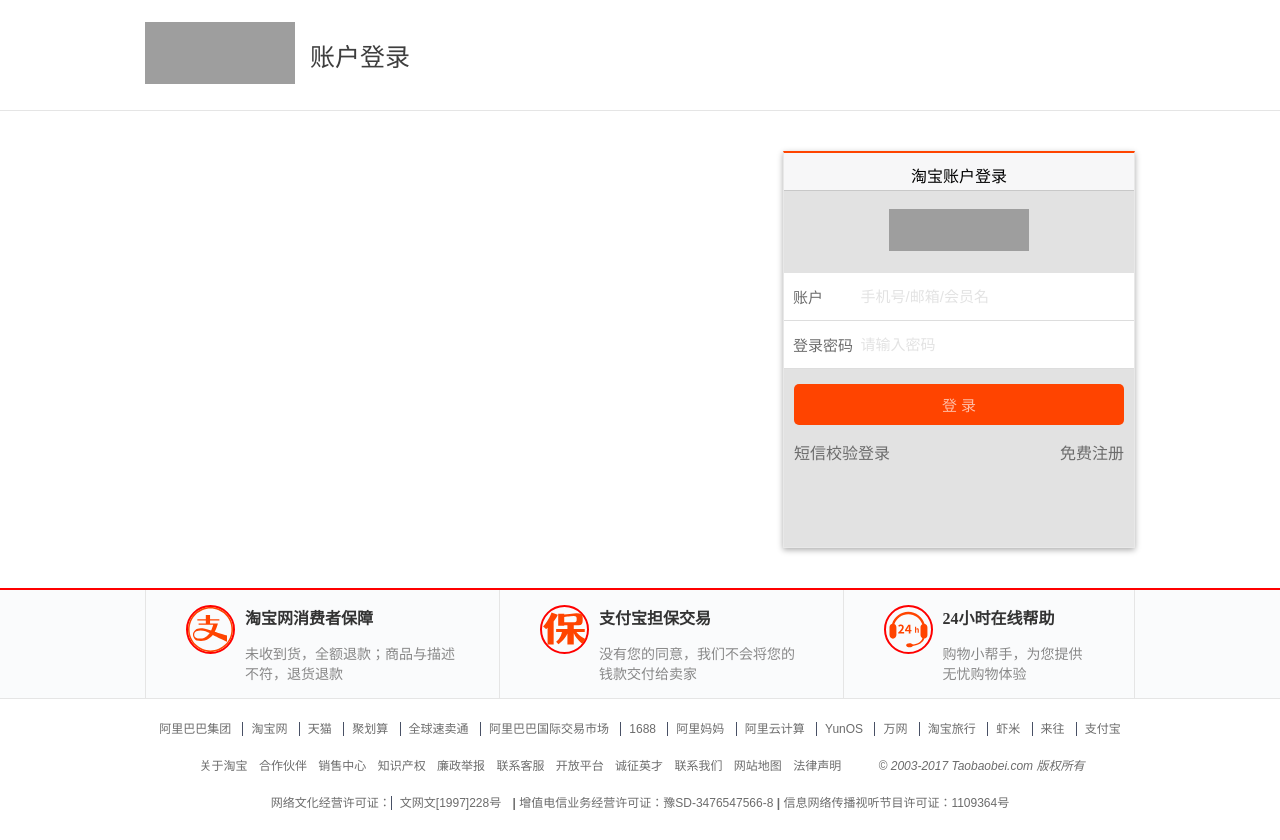
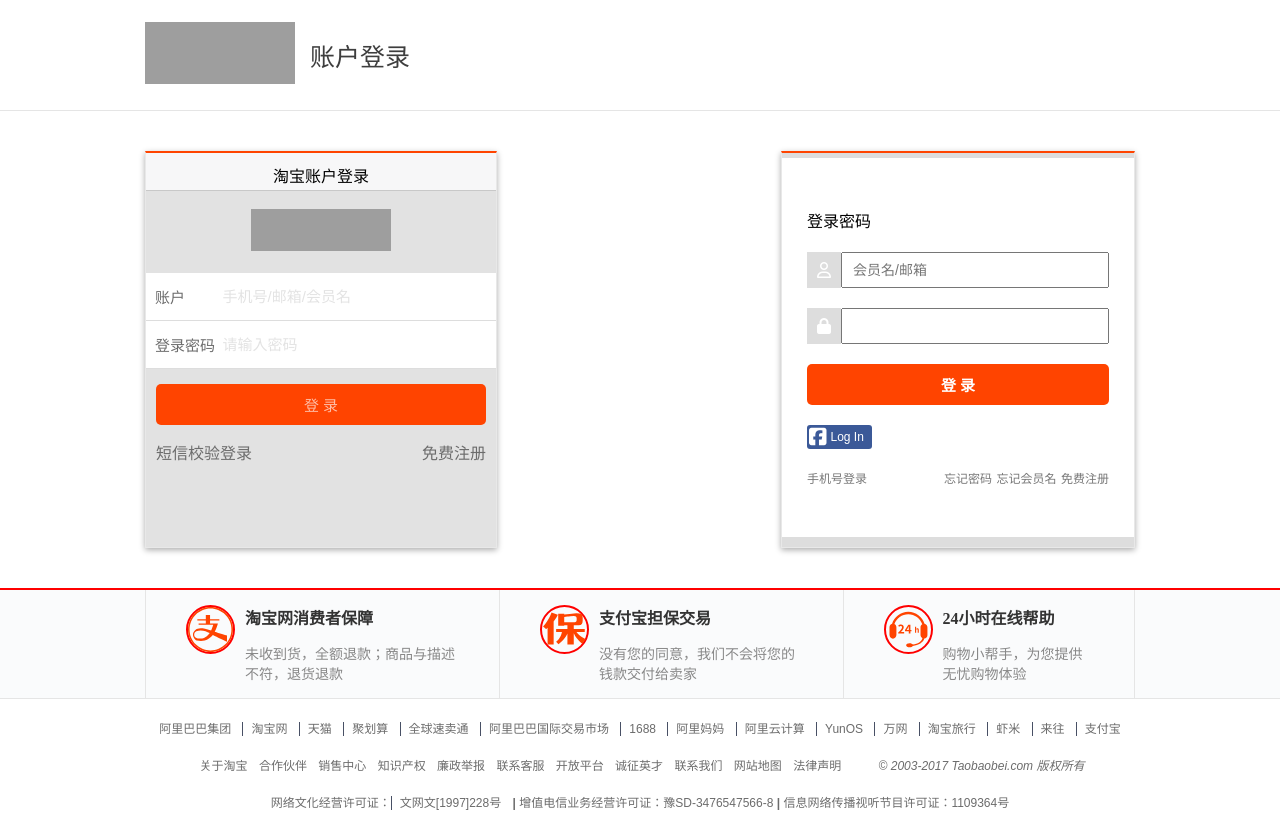
Before and after one commit to Yunicorn228/taobaobei, a plain HTML site: page index.html in a window 1280 px wide. Drawn offline with Linux system fonts and the light colour scheme; grey boxes are pictures that could not be loaded.

Commit message:
loginbox2 update

```diff
--- a/index.css
+++ b/index.css
@@ -30,7 +30,7 @@
 
 .login {
   display: flex;
-  justify-content: flex-end;
+  justify-content: space-between;
   width: 100%;
   max-width: 990px;
   margin: 40px auto;
@@ -48,7 +48,90 @@
   box-shadow: 0 2px 6px #acacac;
 }
 
-.title {
+.login-box-2 {
+  width: 352px;
+  border: 1px solid #e8e8e8;
+  border-top: 2px solid #f40;
+  box-shadow: 0 2px 6px #acacac;
+  background-color: rgb(221, 221, 221);
+}
+
+.login-box-2 .content {
+  padding: 50px 25px;
+  width: 100%;
+  box-sizing: border-box;
+  background-color: #fff;
+  margin-top: 5px;
+}
+
+.login-box-2 .title {
+  margin-bottom: 20px;
+}
+
+.user-input {
+  display: flex;
+  width: 100%;
+  margin-bottom: 20px;
+}
+
+.icon-box {
+  background-color: #ddd;
+}
+
+.icon-box i {
+  padding: 10px;
+  color: #fff;
+}
+
+.user-input input {
+  flex: 1;
+  padding-left: 10px;
+  font-size: 14px;
+  color: #999;
+}
+
+.login-box-2 button {
+  color: #fff;
+  font-size: 15px;
+  font-weight: 700;
+  background-color: #f40;
+  padding: 10px 0px;
+  width: 100%;
+  margin-bottom: 20px;
+  border-radius: 5px;
+  outline: none;
+  border: none;
+}
+
+.content .facebook {
+  margin-bottom: 20px;
+  background-color: #3b5998;
+  color: #fff;
+  display: flex;
+  align-items: center;
+  padding: 2px;
+  font-size: 12px;
+  width: 61px;
+  border-radius: 3px;
+}
+
+.facebook i {
+  font-size: 20px;
+  margin-right: 4px;
+}
+
+.assist {
+  display: flex;
+  justify-content: space-between;
+}
+
+.assist a {
+  text-decoration: none;
+  color: #777;
+  font-size: 12px;
+}
+
+.login-box .title {
   width: 100%;
   height: 27px;
   padding-top: 10px;
@@ -93,18 +176,18 @@
   margin-bottom: 15px;
 }
 
-input {
+.login-box input {
   font-size: 15px;
   outline: none;
   flex: 4;
   border: none;
 }
 
-.login ::placeholder {
+.login-box ::placeholder {
   opacity: 0.2;
 }
 
-button {
+.login-box button {
   color: rgba(255, 255, 255, 0.65);
   font-size: 15px;
   background-color: #f40;
--- a/index.html
+++ b/index.html
@@ -47,6 +47,32 @@
                     </div>
                 </div>
 
+                <div class="login-box-2">
+                    <div class="content">
+                        <div class="title">登录密码</div>
+                        <div class="user-input">
+                            <div class="icon-box"><i class="far fa-user"></i></div><input
+                                   type="text" placeholder="会员名/邮箱">
+                        </div>
+                        <div class="user-input">
+                            <div class="icon-box"><i class="fas fa-lock"></i></div><input
+                                   type="password">
+                        </div>
+                        <button>登 录</button>
+                        <div class="facebook"><i class="fab fa-facebook-square"></i>Log In</div>
+                        <div class="assist">
+                            <div class="front">
+                                <a href="">手机号登录</a>
+                            </div>
+                            <div class="back">
+                                <a href="">忘记密码</a>
+                                <a href="">忘记会员名</a>
+                                <a href="">免费注册</a>
+                            </div>
+
+                        </div>
+                    </div>
+                </div>
             </section>
 
             <section class="footer">
@@ -338,6 +364,7 @@
                 </div>
             </section>
         </div>
+        <script src="https://kit.fontawesome.com/a62b29f649.js" crossorigin="anonymous"></script>
     </body>
 
 </html>
```
